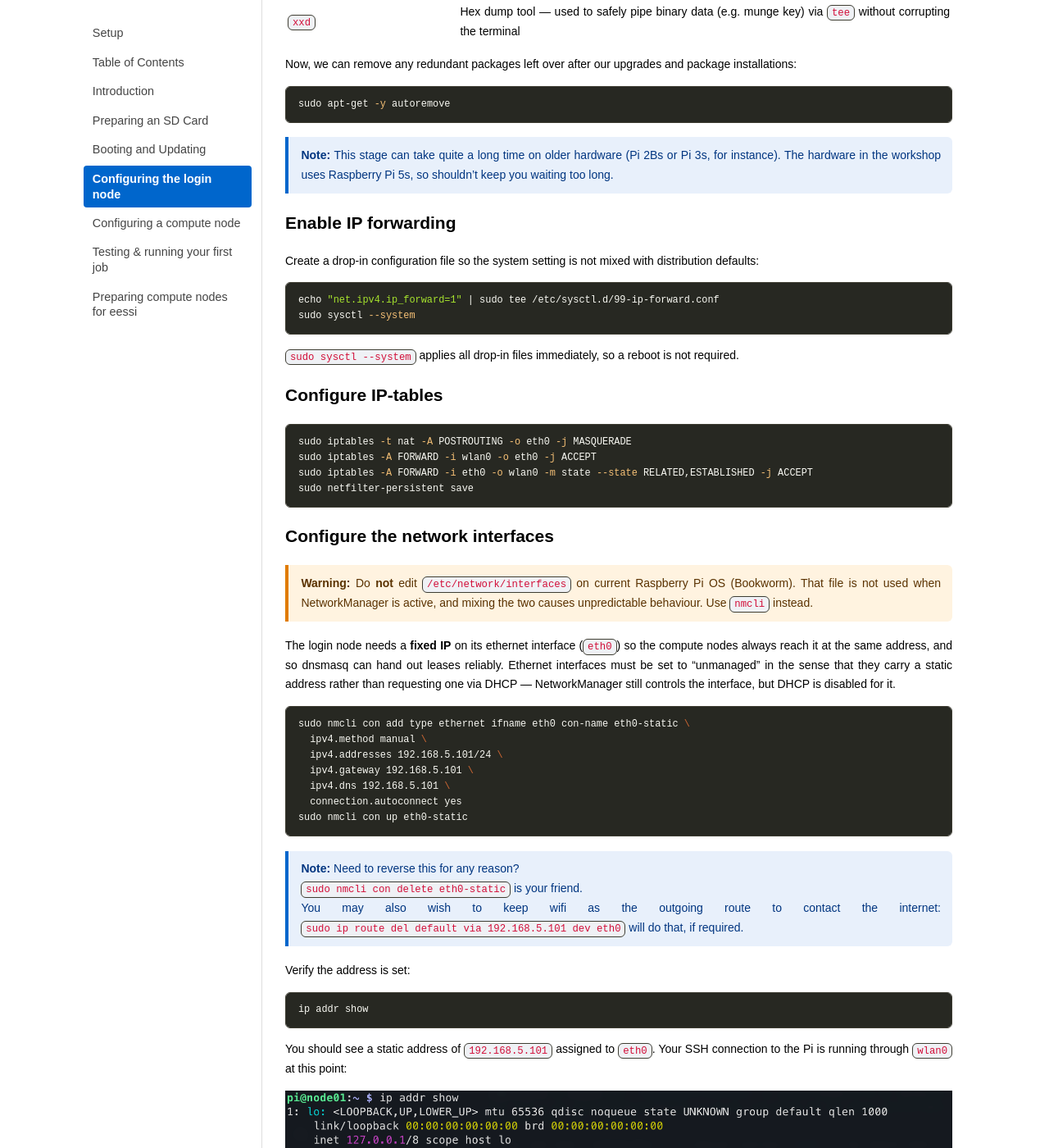
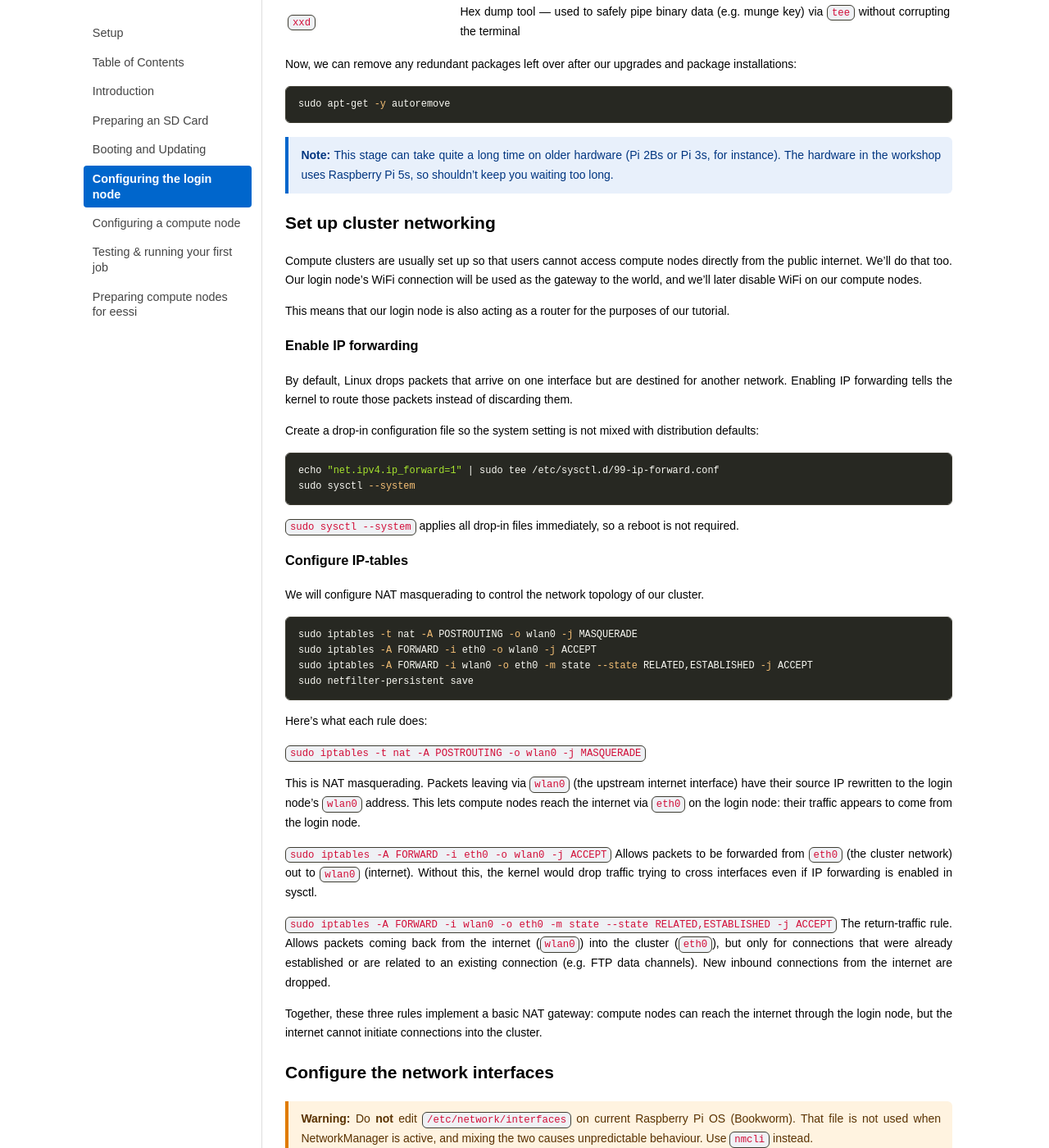
Before and after one commit to carpentriesoffline/Building_a_miniHPC_for_Training, a Jekyll site: the page built from 04-configurationLogin.md, in a window 1280 px wide and 1400 px high, scrolled down 1436 px. Shown: the whole window at 82% size. Built offline with Jekyll 4.4.1, drawn with Linux system fonts in a browser that asks for light colours; some of the changed text lies outside the part shown.

Commit message:
Re-write networking for the head node. This fixes the problem where compute nodes would not have internet access

````diff
--- a/04-configurationLogin.md
+++ b/04-configurationLogin.md
@@ -69,7 +69,21 @@ sudo apt-get -y autoremove
 > **Note:** This stage can take quite a long time on older hardware (Pi 2Bs or Pi 3s, for instance).
 > The hardware in the workshop uses Raspberry Pi 5s, so shouldn't keep you waiting too long.
 
-## Enable IP forwarding
+## Set up cluster networking
+
+Compute clusters are usually set up so that users cannot access compute nodes
+directly from the public internet. We'll do that too. Our login node's WiFi
+connection will be used as the gateway to the world, and we'll later disable
+WiFi on our compute nodes.
+
+This means that our login node is also acting as a router for the purposes of
+our tutorial.
+
+### Enable IP forwarding
+
+By default, Linux drops packets that arrive on one interface but are destined
+for another network. Enabling IP forwarding tells the kernel to route those
+packets instead of discarding them.
 
 Create a drop-in configuration file so the system setting is not mixed with distribution defaults:
 
@@ -80,14 +94,39 @@ sudo sysctl --system
 
 `sudo sysctl --system` applies all drop-in files immediately, so a reboot is not required.
 
-## Configure IP-tables
+### Configure IP-tables
+
+We will configure NAT masquerading to control the network topology of our cluster.
 
 ```bash
-sudo iptables -t nat -A POSTROUTING -o eth0 -j MASQUERADE
-sudo iptables -A FORWARD -i wlan0 -o eth0 -j ACCEPT
-sudo iptables -A FORWARD -i eth0 -o wlan0 -m state --state RELATED,ESTABLISHED -j ACCEPT
+sudo iptables -t nat -A POSTROUTING -o wlan0 -j MASQUERADE
+sudo iptables -A FORWARD -i eth0 -o wlan0 -j ACCEPT
+sudo iptables -A FORWARD -i wlan0 -o eth0 -m state --state RELATED,ESTABLISHED -j ACCEPT
 sudo netfilter-persistent save
 ```
+Here's what each rule does:
+
+`sudo iptables -t nat -A POSTROUTING -o wlan0 -j MASQUERADE`
+
+This is NAT masquerading. Packets leaving via `wlan0` (the upstream internet
+interface) have their source IP rewritten to the login node's `wlan0` address.
+This lets compute nodes reach the internet via `eth0` on the login node: their
+traffic appears to come from the login node.
+
+`sudo iptables -A FORWARD -i eth0 -o wlan0 -j ACCEPT` Allows packets to be
+forwarded from `eth0` (the cluster network) out to `wlan0` (internet). Without
+this, the kernel would drop traffic trying to cross interfaces even if IP
+forwarding is enabled in sysctl.
+
+`sudo iptables -A FORWARD -i wlan0 -o eth0 -m state --state RELATED,ESTABLISHED
+-j ACCEPT` The return-traffic rule. Allows packets coming back from the
+internet (`wlan0`) into the cluster (`eth0`), but only for connections that
+were already established or are related to an existing connection (e.g. FTP
+data channels). New inbound connections from the internet are dropped.
+
+Together, these three rules implement a basic NAT gateway: compute nodes can
+reach the internet through the login node, but the internet cannot initiate
+connections into the cluster.
 
 ## Configure the network interfaces
 
@@ -352,16 +391,23 @@ source /cvmfs/software.eessi.io/versions/2023.06/init/lmod/bash
 
 > **Note:** Only Pi 3 and later are supported by EESSI, as it needs a 64-bit OS.
 
-## Optional: Disable WiFi and Bluetooth
+## What we learned
 
-Now that we have set our login node up as a DHCP server, we can disable WiFi if desired.
+We have now configured the login node from a fresh Raspberry Pi OS install
+into a functioning HPC head node.
 
-Open `/boot/firmware/config.txt` and add the following two lines at the bottom in the `[all]` section.
+- Updated packages and installed the software stack needed to run a cluster
+- Configured the login node as a NAT gateway, using iptables to allow compute
+  nodes to reach the internet through `wlan0` while keeping them hidden from
+  inbound connections
+- Assigned a static IP (`192.168.5.101`) to `eth0` and configured dnsmasq to
+  serve DHCP and DNS to compute nodes on the `192.168.5.0/24` subnet
+- Exported a shared `/home` filesystem over NFS so compute nodes can access
+  user files without copying them
+- Configured munge so that Slurm daemons on the login and compute nodes can
+  authenticate each other
+- Installed and configured Slurm (`slurmctld`) to schedule jobs across the
+  cluster
+- Installed EESSI to provide a shared, architecture-aware software environment
 
-```ini
-dtoverlay=disable-wifi
-dtoverlay=disable-bt
-```
-
-Save the file and reboot. From now on, you'll use the Ethernet IP `192.168.5.1`
-to connect to the login node.
+In the next section, we'll configure a compute node to perform computational work.
````
